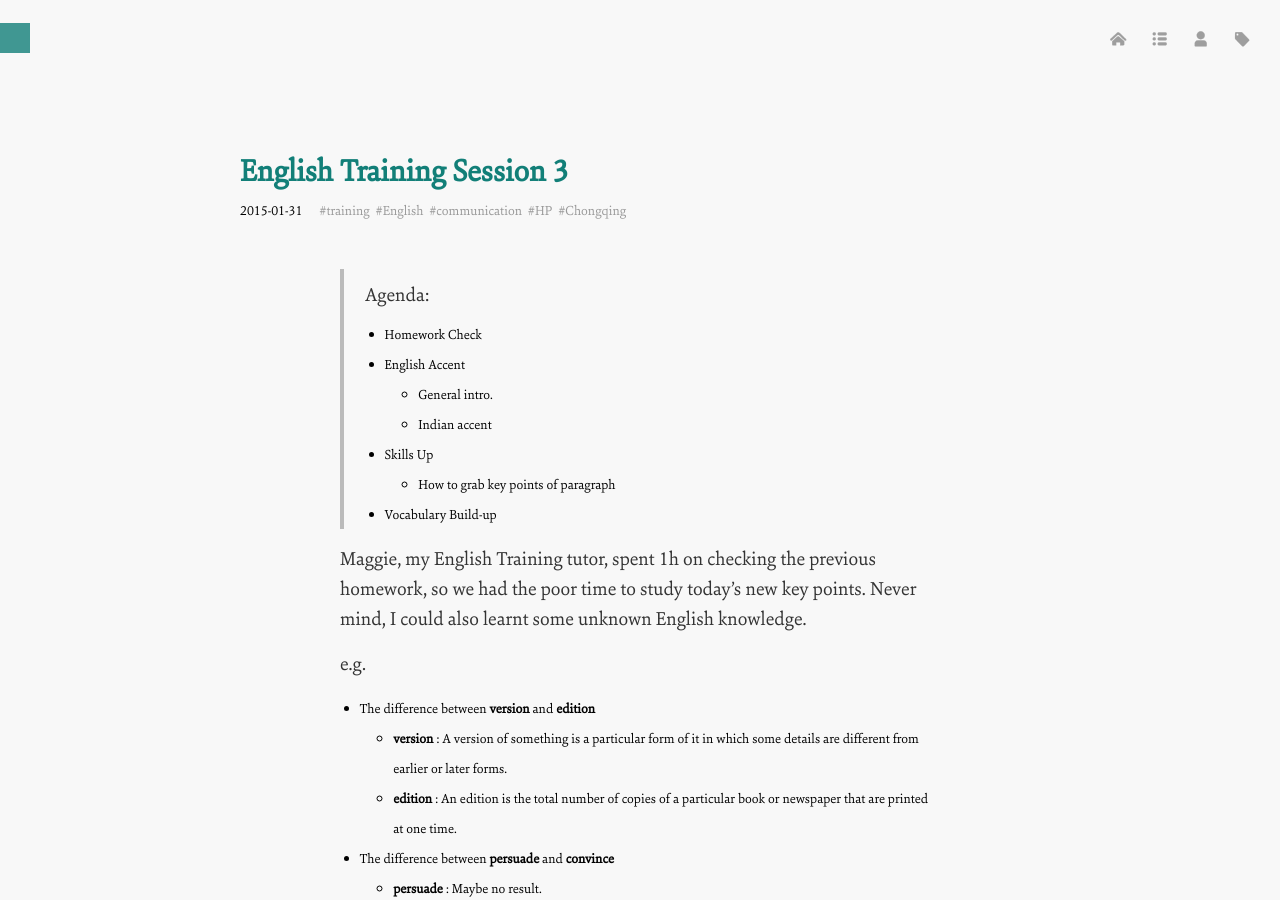
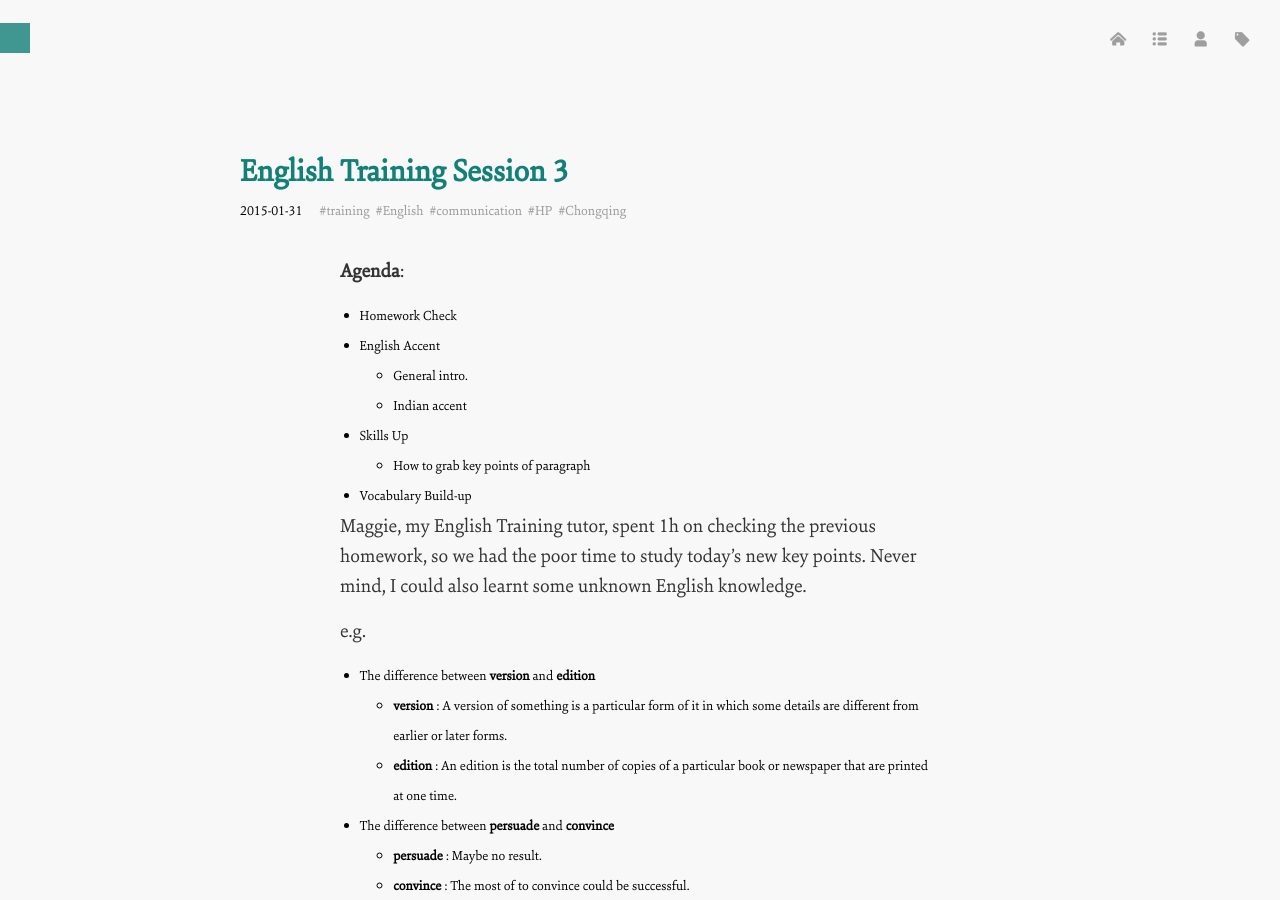
Before and after one commit to luolinjia/en, a Jekyll site: the page built from _posts/2015-01-31-english-training-session-3.md, in a window 1280 px wide and 900 px high. Built offline with Jekyll 4.4.1, drawn with Linux system fonts in a browser that asks for light colours; Markdown is read by kramdown in place of the engine named in the settings; comment, search, counter and statistics services are not loaded.

```diff
--- a/_posts/2015-01-31-english-training-session-3.md
+++ b/_posts/2015-01-31-english-training-session-3.md
@@ -11,18 +11,20 @@ tags:
 - Chongqing
 ---
 
-> Agenda:
-> - Homework Check
-> - English Accent
->   - General intro.
->   - Indian accent
-> - Skills Up
->   - How to grab key points of paragraph
-> - Vocabulary Build-up
+**Agenda**:
+- Homework Check
+- English Accent
+  - General intro.
+  - Indian accent
+- Skills Up
+  - How to grab key points of paragraph
+- Vocabulary Build-up
+
 
 Maggie, my English Training tutor, spent 1h on checking the previous homework, so we had the poor time to study today's new key points. Never mind, I could also learnt some unknown English knowledge.
 
 e.g.
+
 - The difference between **version** and **edition**
   - **version** : A version of something is a particular form of it in which some details are different from earlier or later forms.
   - **edition** : An edition is the total number of copies of a particular book or newspaper that are printed at one time.
```
